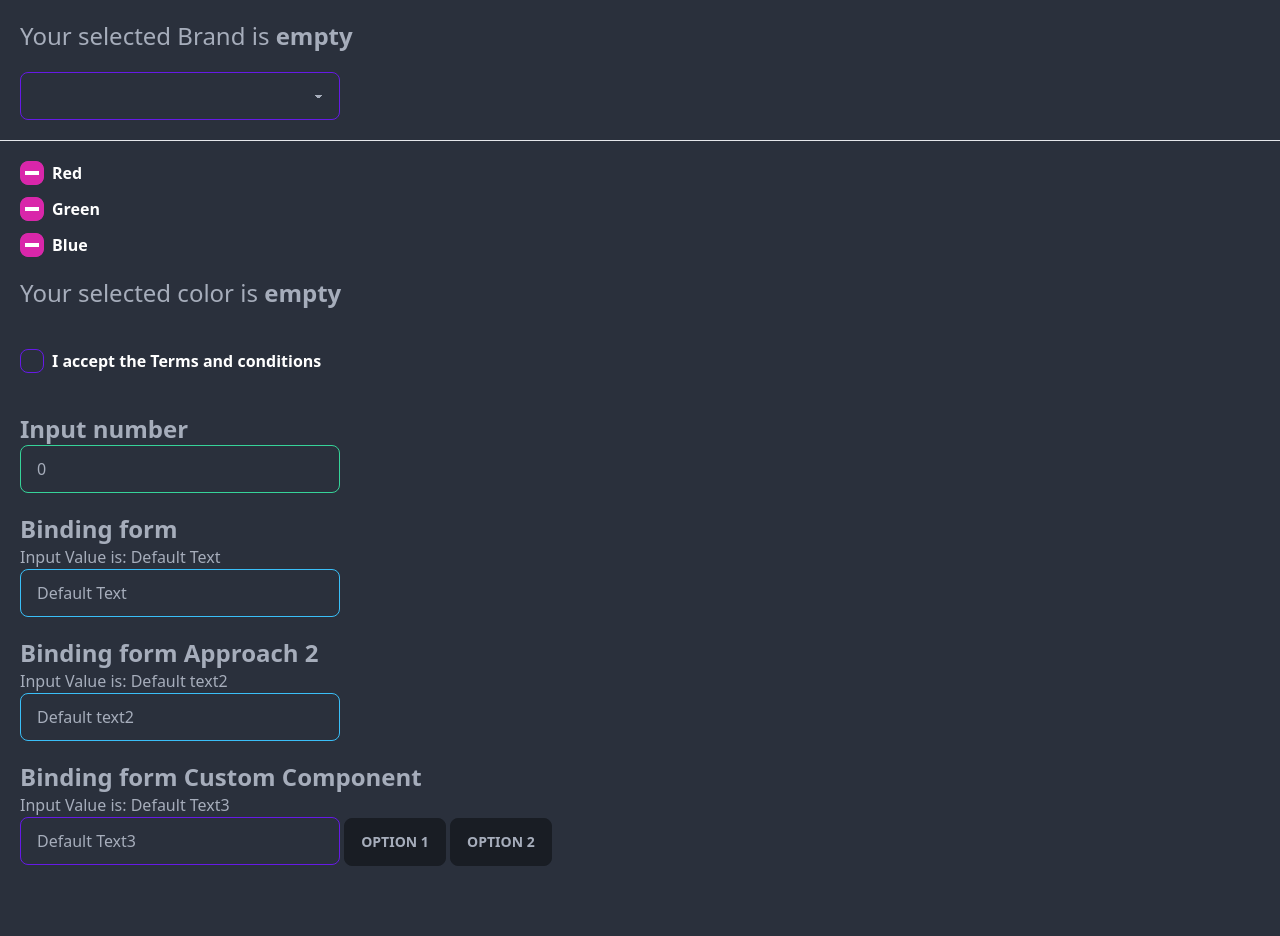
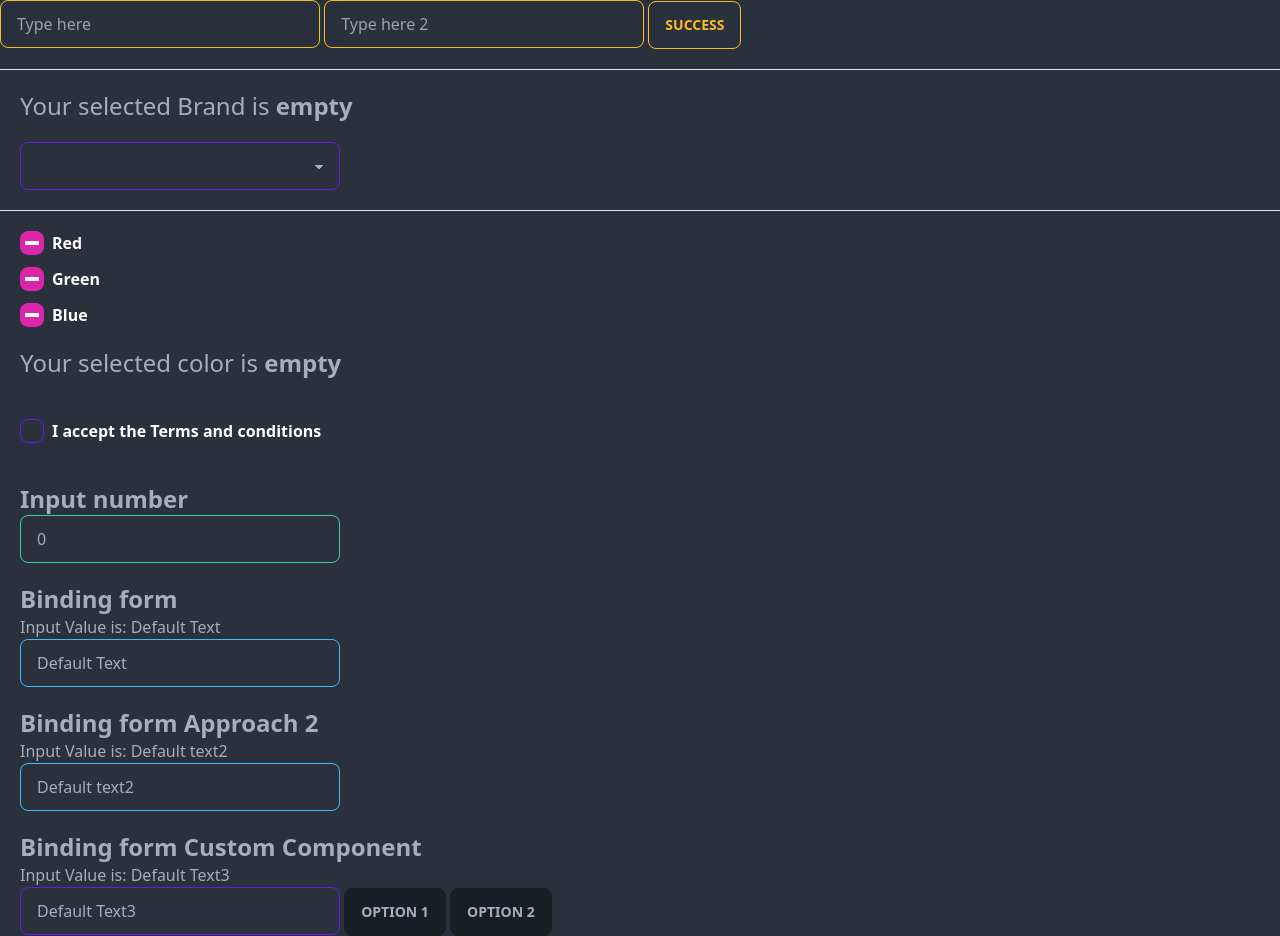
Before and after one commit to sabbirkuasha/Learning-svelte, a Svelte app: page / in a window 1280 px wide. Before the commit the page ends 866 px from the top, so only its background shows below. Built offline with nearby package versions, Linux system fonts and the light colour scheme.

Commit message:
input and button binding
input and button binding, this, console dir and many more

```diff
--- a/src/App.svelte
+++ b/src/App.svelte
@@ -10,6 +10,7 @@
     let checkStatus = null
     let favColor = null
     let favBrand = null
+    let userNameInput = null
 
     //this means everytime inputValue varibale changes, console log the inputValue
     $:console.log(inputValue)
@@ -26,10 +27,39 @@
         inputNumber = event.target.value
         console.log(1+inputNumber)
     }
+    function saveData(){
+        // console.log(document.querySelector('#userName'))
+        // console.log(document.querySelector('#userName').value)
 
-</script>
+        console.log(userNameInput.value)
+        console.dir(userNameInput)
+    }
+
+    </script>
 
 <main>
+
+    <!-- input and button binding together -->
+    <input type="text" id="userName"
+        placeholder="Type here"
+        class="input input-bordered input-warning
+        w-full max-w-xs"
+    />
+    <input type="text" id="userName"
+        bind:this={userNameInput}
+        placeholder="Type here 2"
+        class="input input-bordered input-warning
+        w-full max-w-xs"
+    />
+    <button on:click={saveData}
+        class="btn btn-outline btn-warning">
+        Success
+    </button>
+
+    <hr class="mt-5">
+
+
+
     <!-- select input binding -->
     <h1 class="text-2xl p-5">
         Your selected Brand is {#if favBrand}
```
